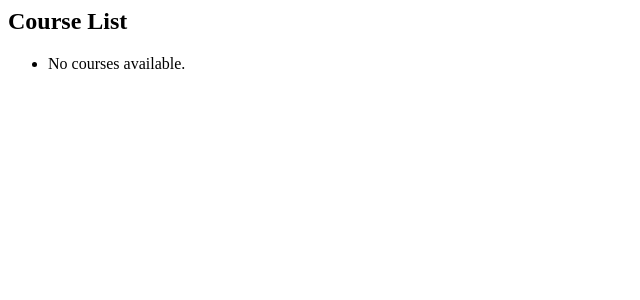
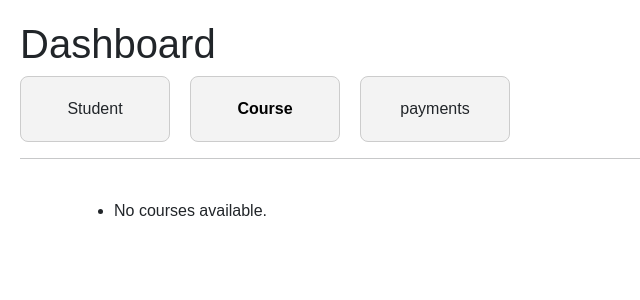
Before and after one commit to ripon1995/student-manager, a Django app: page /course/view/courses/ in a window 1280 px wide. Shown: the top 300 px of the page, without its empty margins (0-640 px from the left). Run offline with Django 5.2, Linux system fonts and the light colour scheme; data that the repository does not hold is empty.

Commit message:
What?  - course list ui update

```diff
--- a/course/templates/course/course_list.html
+++ b/course/templates/course/course_list.html
@@ -1,12 +1,20 @@
-{#{% extends 'dashboard/base.html' %}#}
+{% extends 'dashboard/base.html' %}
 
+{% block title %}Course List{% endblock %}
 {% block content %}
-    <h2>Course List</h2>
+    <div class="container py-4">
         <ul>
             {% for course in courses %}
-            <li>{{ course.title }}</li>
+                <div class="card shadow mb-4" style="width: 100%;">
+                    <div class="card-body">
+                        <h5 class="card-title"> {{ course.title }}</h5>
+                        <p class="card-text">Some quick content about the card.</p>
+                        <a href="#" class="btn btn-info">View Course</a>
+                    </div>
+                </div>
             {% empty %}
                 <li>No courses available.</li>
             {% endfor %}
         </ul>
+    </div>
 {% endblock %}
```
Lines whose indentation alone changed are shown as unchanged.
